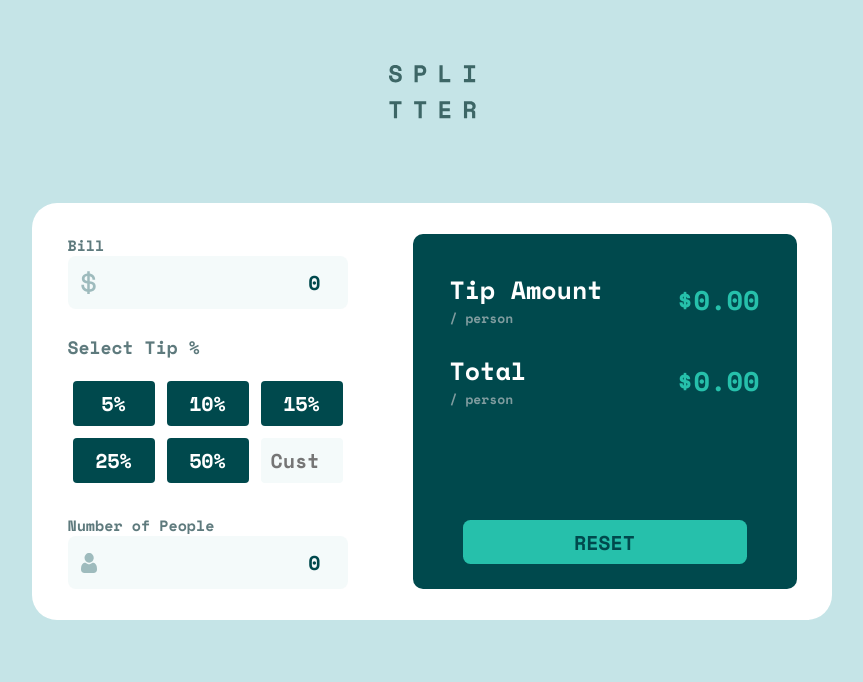
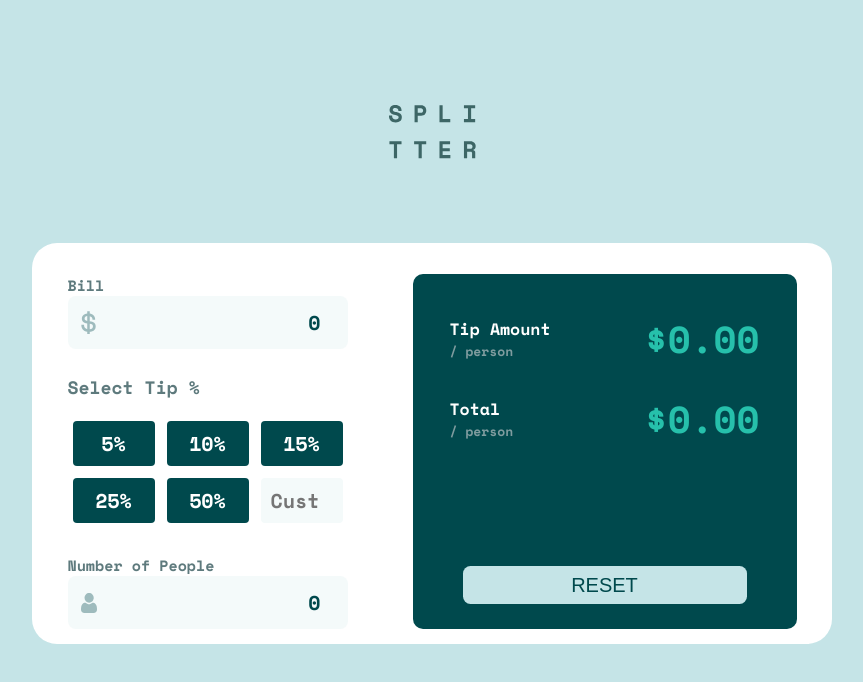
Before and after one commit to Mani-mk-mk/FrontendMentor.io, a React (Create React App) app in the folder tip-calculator-app-main/: page / in a window 1280 px wide. Shown: the top 682 px of the page, without its empty margins (208-1071 px from the left). Built offline with nearby package versions, Linux system fonts and the light colour scheme.

Commit message:
Add reset button

```diff
--- a/tip-calculator-app-main/src/App.css
+++ b/tip-calculator-app-main/src/App.css
@@ -23,6 +23,7 @@ html {
 
 body {
 	font-family: "Space Mono", monospace;
+	padding-top: 4rem;
 }
 
 .logo {
--- a/tip-calculator-app-main/src/components/Calculator.jsx
+++ b/tip-calculator-app-main/src/components/Calculator.jsx
@@ -100,9 +100,19 @@ const Calculator = () => {
 						</div>
 					</div>
 
-					<div onClick={resetValues} className="reset">
-						reset
-					</div>
+					{tip === "" && bill === "" ? (
+						<div className="btn">
+							<button disabled onClick={resetValues} className="reset">
+								reset
+							</button>
+						</div>
+					) : (
+						<div className="btn">
+							<button onClick={resetValues} className="reset">
+								reset
+							</button>
+						</div>
+					)}
 				</div>
 			</main>
 		</div>
--- a/tip-calculator-app-main/src/styles/Calculator.css
+++ b/tip-calculator-app-main/src/styles/Calculator.css
@@ -1,9 +1,8 @@
 main {
 	background-color: var(--white);
-	padding-block: 1.6rem;
+	padding-top: 1.6rem;
 	border-top-left-radius: 2.5rem;
 	border-top-right-radius: 2.5rem;
-
 	display: flex;
 	flex-direction: column;
 	justify-content: center;
@@ -42,16 +41,31 @@ main {
 	font-weight: 700;
 }
 
+.btn {
+	display: flex;
+	justify-content: center;
+	align-items: center;
+}
+
 .reset {
 	text-align: center;
 	text-transform: uppercase;
 	font-size: 2rem;
 	padding: 0.75rem 3rem;
-	/* outline: 3px solid red; */
+	border: 0;
+	flex-basis: 90%;
 	background-color: var(--strong-cyan);
 	color: var(--very-dark-cyan);
 	border-radius: 0.75rem;
 	margin-top: 1.5rem;
+}
+
+.reset:disabled {
+	background: var(--light-grayish-cyan);
+}
+
+.reset:disabled:hover {
+	background: var(--light-grayish-cyan);
 }
 
 .reset:hover {
@@ -91,6 +105,16 @@ main {
 		justify-content: space-between;
 	}
 
+	.tip-label,
+	.total-label {
+		font-size: 1.65rem;
+	}
+
+	.tip-amount,
+	.total-amount {
+		font-size: 3.75rem;
+	}
+
 	.reset {
 		margin-inline: 2rem;
 	}
```
